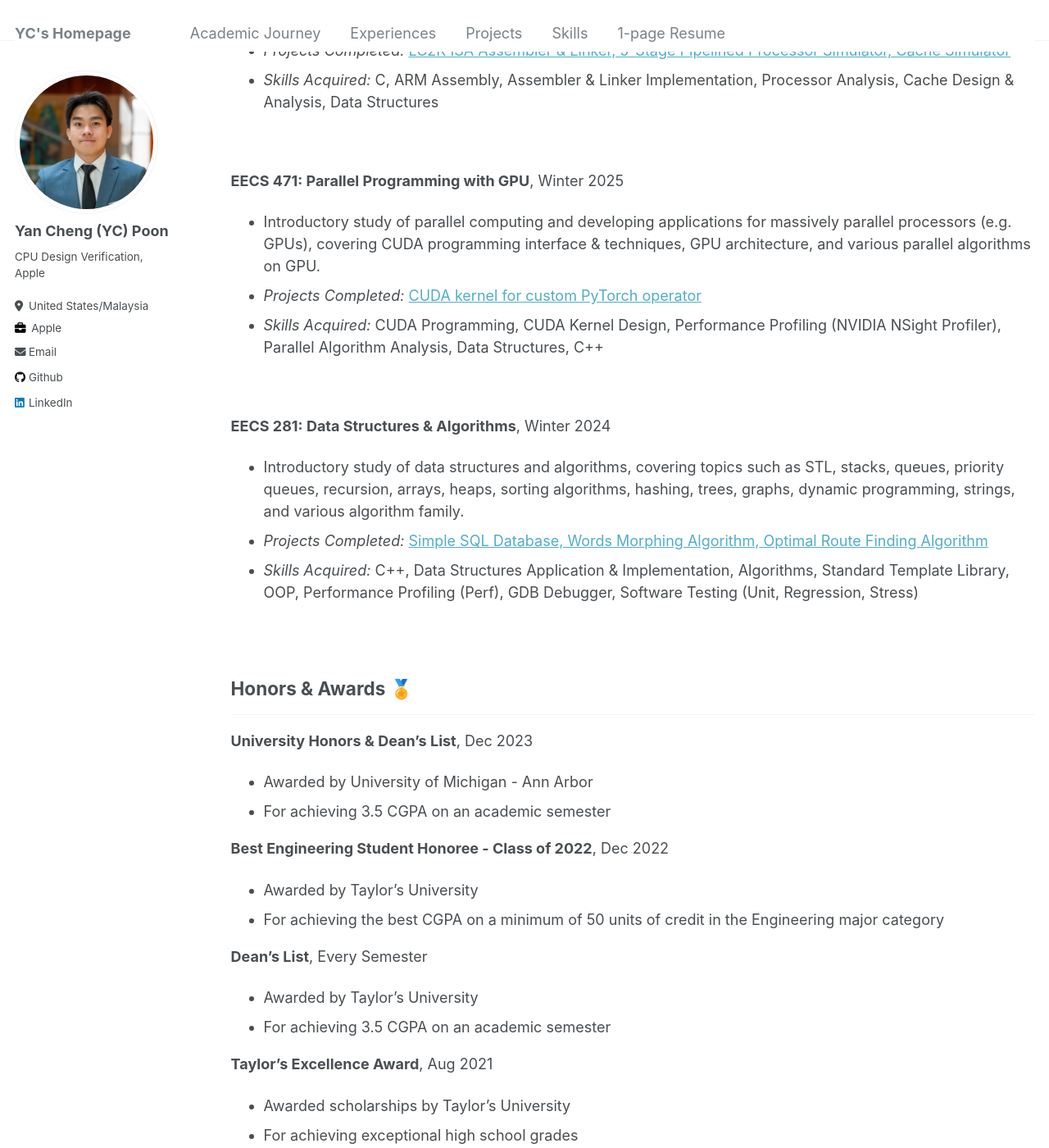
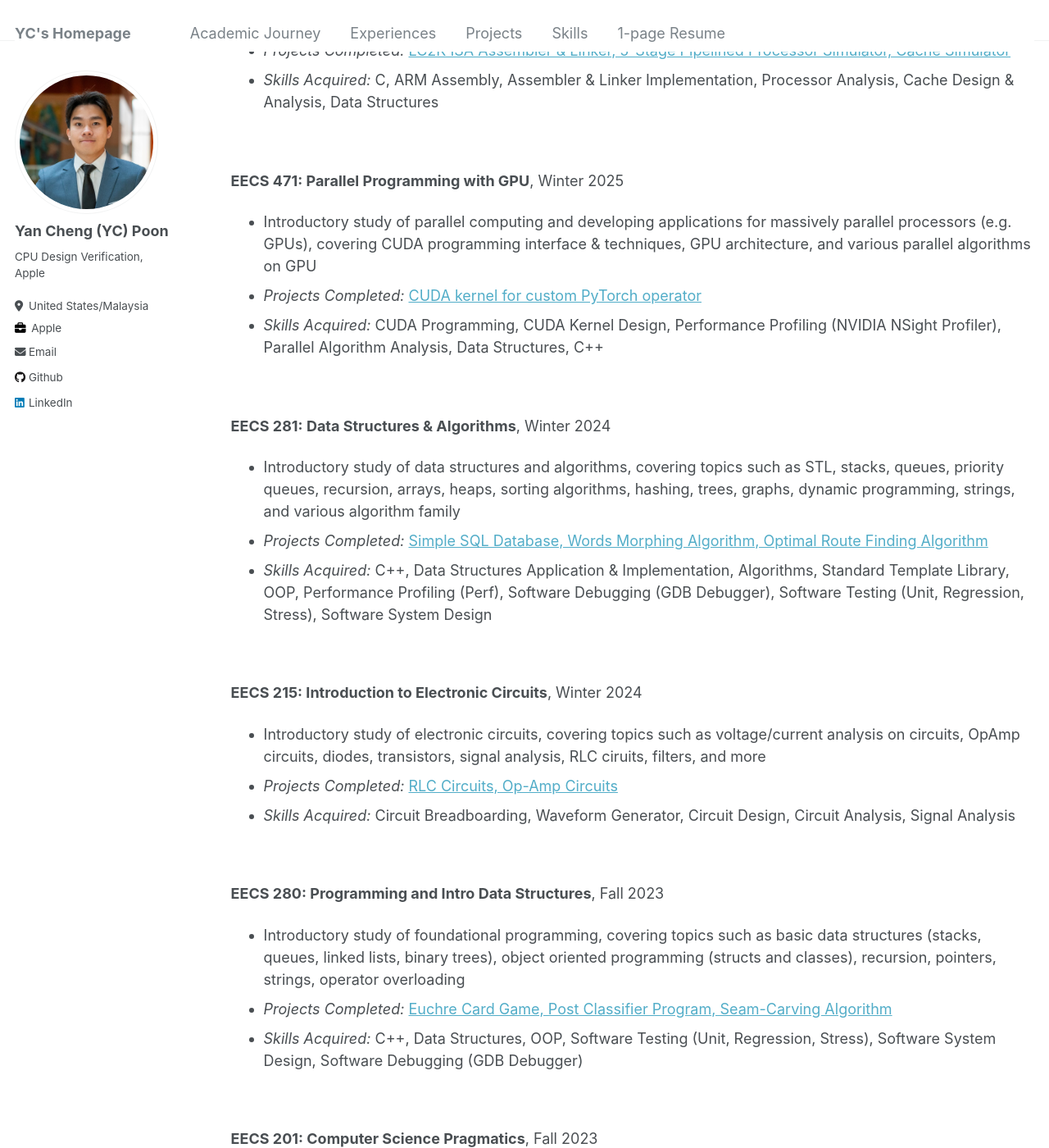
Before and after one commit to ycpoon/ycpoon.github.io, a Jekyll site: the page built from _pages/academicjourney.md, in a window 1280 px wide and 1400 px high, scrolled down 2863 px. Shown: the whole window at 82% size. Built offline with Jekyll 4.4.1, drawn with Linux system fonts in a browser that asks for light colours; some of the changed text lies outside the part shown.

Commit message:
some prog6

```diff
--- a/_pages/academicjourney.md
+++ b/_pages/academicjourney.md
@@ -71,7 +71,7 @@ redirect_from:
 &nbsp;
 
 **EECS 482: Operating Systems**, Fall 2025
-- Introductory study of the deisgn and implementation of modern operating systems, covering topics such as processes & threads, concurrency & synchronization, CPU scheduling, virtual memory management, communication in distributed systems, secondary-storage management, and file systems.
+- Introductory study of the deisgn and implementation of modern operating systems, covering topics such as processes & threads, concurrency & synchronization, CPU scheduling, virtual memory management, communication in distributed systems, secondary-storage management, and file systems
 - *Projects Completed:* [Thread Library, Pager, Multi-Threaded Network File Server](/collegeprojects/#thread-library-pager-multi-threaded-network-file-server-eecs-482)
 - *Skills Acquired:* C++, Multithreaded Programming, CPU Scheduling Design, Thread Library Implementation, Virtual Memory Implementation, File Server Design, Socket Programming, TCP, Data Structures, Multi-Threaded Testing
 
@@ -79,7 +79,7 @@ redirect_from:
 &nbsp;
 
 **EECS 312: Digital Integrated Circuits**, Fall 2024
-- Introductory study of the analysis and design of transistor-level digital circuits in various logic families, including static CMOS, domino, pass-transistor logic, and more, supported by hands-on circuit designing assignments on SPICE simulators.
+- Introductory study of the analysis and design of transistor-level digital circuits in various logic families, including static CMOS, domino, pass-transistor logic, and more, supported by hands-on circuit designing assignments on SPICE simulators
 - *Projects Completed:* [Low-Power/High-Speed Dual-Mode (Add/Accumulate) Adder Transistor-level Circuit Design](/collegeprojects/#low-powerhigh-speed-dual-mode-addaccumulate-adder-transistor-level-circuit-design-eecs-312)
 - *Skills Acquired:* Transistor Circuit Analysis & Design, Cadence Virtuoso, Static Timing Analysis, Place & Route, Functional & Power Verification, Energy-Delay Analysis
 
@@ -87,7 +87,7 @@ redirect_from:
 &nbsp;
 
 **EECS 370: Computer Organization**, Fall 2024
-- Introductory study of how computer execute programs through the study of ISA, Assembly language, assembler, linker, hardware building blocks, processor architecture, caches, virtual memory, and page tables.
+- Introductory study of how computer execute programs through the study of ISA, Assembly language, assembler, linker, hardware building blocks, processor architecture, caches, virtual memory, and page tables
 - *Projects Completed:* [LC2K ISA Assembler & Linker, 5-Stage Pipelined Processor Simulator, Cache Simulator](/collegeprojects/#lc2k-isa-assembler--linker-5-stage-pipelined-processor-simulator-cache-simulator-eecs-370)
 - *Skills Acquired:* C, ARM Assembly, Assembler & Linker Implementation, Processor Analysis, Cache Design & Analysis, Data Structures
 
@@ -95,7 +95,7 @@ redirect_from:
 &nbsp;
 
 **EECS 471: Parallel Programming with GPU**, Winter 2025
-- Introductory study of parallel computing and developing applications for massively parallel processors (e.g. GPUs), covering CUDA programming interface & techniques, GPU architecture, and various parallel algorithms on GPU.
+- Introductory study of parallel computing and developing applications for massively parallel processors (e.g. GPUs), covering CUDA programming interface & techniques, GPU architecture, and various parallel algorithms on GPU
 - *Projects Completed:* [CUDA kernel for custom PyTorch operator](/collegeprojects/#cuda-kernel-for-custom-pytorch-operator-eecs471)
 - *Skills Acquired:* CUDA Programming, CUDA Kernel Design, Performance Profiling (NVIDIA NSight Profiler), Parallel Algorithm Analysis, Data Structures, C++
 
@@ -103,12 +103,39 @@ redirect_from:
 &nbsp;
 
 **EECS 281: Data Structures & Algorithms**, Winter 2024
-- Introductory study of data structures and algorithms, covering topics such as STL, stacks, queues, priority queues, recursion, arrays, heaps, sorting algorithms, hashing, trees, graphs, dynamic programming, strings, and various algorithm family.
+- Introductory study of data structures and algorithms, covering topics such as STL, stacks, queues, priority queues, recursion, arrays, heaps, sorting algorithms, hashing, trees, graphs, dynamic programming, strings, and various algorithm family
 - *Projects Completed:* [Simple SQL Database, Words Morphing Algorithm, Optimal Route Finding Algorithm](/collegeprojects/#simple-sql-database-words-morphing-algorithm-optimal-route-finding-algorithm-eecs-281)
-- *Skills Acquired:* C++, Data Structures Application & Implementation, Algorithms, Standard Template Library, OOP, Performance Profiling (Perf), GDB Debugger, Software Testing (Unit, Regression, Stress)
+- *Skills Acquired:* C++, Data Structures Application & Implementation, Algorithms, Standard Template Library, OOP, Performance Profiling (Perf), Software Debugging (GDB Debugger), Software Testing (Unit, Regression, Stress), Software System Design
 
 &nbsp;
 &nbsp;
+
+**EECS 215: Introduction to Electronic Circuits**, Winter 2024
+- Introductory study of electronic circuits, covering topics such as voltage/current analysis on circuits, OpAmp circuits, diodes, transistors, signal analysis, RLC ciruits, filters, and more
+- *Projects Completed:* [RLC Circuits, Op-Amp Circuits](/collegeprojects/#rlc-circuits-op-amp-circuits-eecs-215)
+- *Skills Acquired:* Circuit Breadboarding, Waveform Generator, Circuit Design, Circuit Analysis, Signal Analysis
+
+&nbsp;
+&nbsp;
+
+**EECS 280: Programming and Intro Data Structures**, Fall 2023
+- Introductory study of foundational programming, covering topics such as basic data structures (stacks, queues, linked lists, binary trees), object oriented programming (structs and classes), recursion, pointers, strings, operator overloading
+- *Projects Completed:* [Euchre Card Game, Post Classifier Program, Seam-Carving Algorithm](/collegeprojects/#euchre-card-game-post-classifier-program-seam-carving-algorithm-eecs-280)
+- *Skills Acquired:* C++, Data Structures, OOP, Software Testing (Unit, Regression, Stress), Software System Design, Software Debugging (GDB Debugger)
+
+&nbsp;
+&nbsp;
+
+**EECS 201: Computer Science Pragmatics**, Fall 2023
+- Introductory study of many common computer science techniques and tools such as Git, UNIX, Shell, Regular Expression (Regex), Makefile, Python Library, Text Editors, Debuggers
+- *Projects Completed:* [Custom Bash Shell, Pig-Latin Translation Program, Customized Python Library](/collegeprojects/#custom-bash-shell-pig-latin-translation-program-customized-python-library-eecs-201)
+- *Skills Acquired:* Git, Linux/UNIX, Shell Programming, Regex, Makefile, Python, GDB Debugger, Valgrind
+
+&nbsp;
+&nbsp;
+
+**EECS 203: Discrete Math**, Fall 2023
+-
 
 ## Honors & Awards 🏅
 
```
